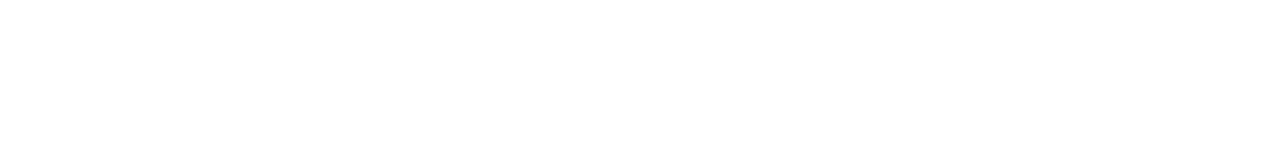
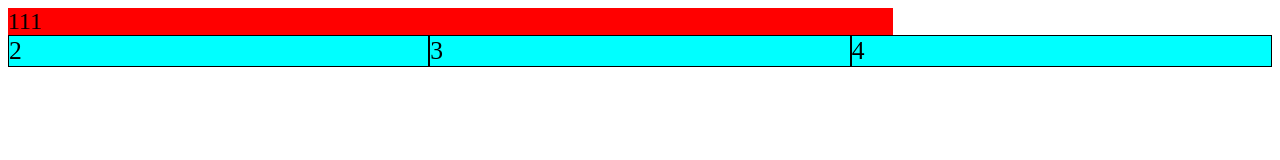
Before and after one commit to RuKatya/March-int-2022, a plain HTML site: page 1 - HTML+CSS/18.05 - @media/index.html in a window 1280 px wide. Drawn offline with Linux system fonts and the light colour scheme.

Commit message:
grid+query

```diff
--- a/1 - HTML/18.05 - @media/index.html
+++ b/1 - HTML+CSS/18.05 - @media/index.html
@@ -5,11 +5,18 @@
     <meta charset="UTF-8">
     <meta http-equiv="X-UA-Compatible" content="IE=edge">
     <meta name="viewport" content="width=device-width, initial-scale=1.0">
+    <link rel="stylesheet" href="style.css">
     <title>Document</title>
 </head>
 
 <body>
+    <div class="one">111</div>
 
+    <div class="grid">
+        <div class="two">2</div>
+        <div class="three">3</div>
+        <div class="four">4</div>
+    </div>
 </body>
 
 </html>
--- /dev/null
+++ b/1 - HTML+CSS/18.05 - @media/style.css
@@ -0,0 +1,34 @@
+.one {
+    background-color: red;
+    width: 80%;
+    width: clamp(250px, 70%, 1800px);
+    font-size: calc(1rem + 0.5rem);
+    /*
+    rem - root element
+    em - the closet parent
+    */
+}
+
+.grid {
+    display: grid;
+    grid-template-columns: repeat(3, 1fr);
+}
+
+@media only screen and (max-width: 600px) {
+    .grid {
+        grid-template-columns: repeat(2, 1fr);
+    }
+}
+
+.grid div {
+    background-color: aqua;
+    font-size: 1.6rem;
+    border: 1px solid black;
+}
+
+/* @media only screen and (max-width: 600px) {
+    .one {
+        background-color: red;
+        width: 50%;
+    }
+} */
```
